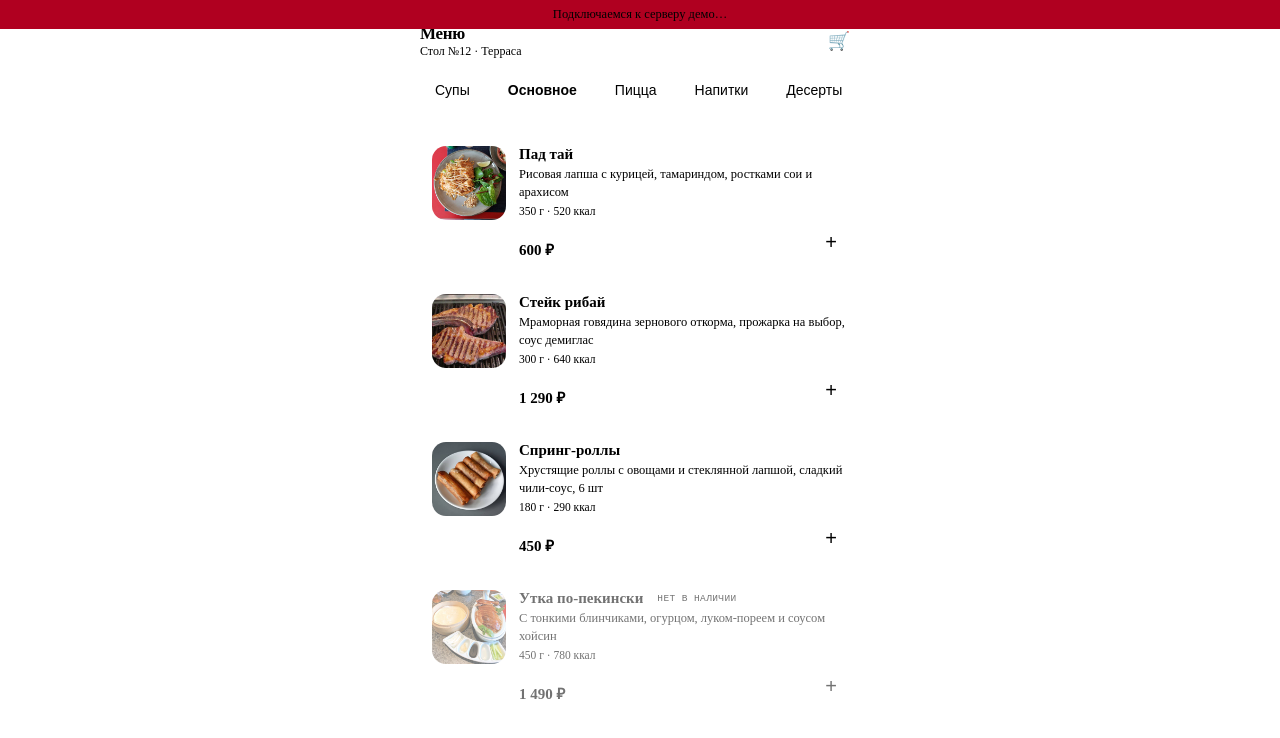
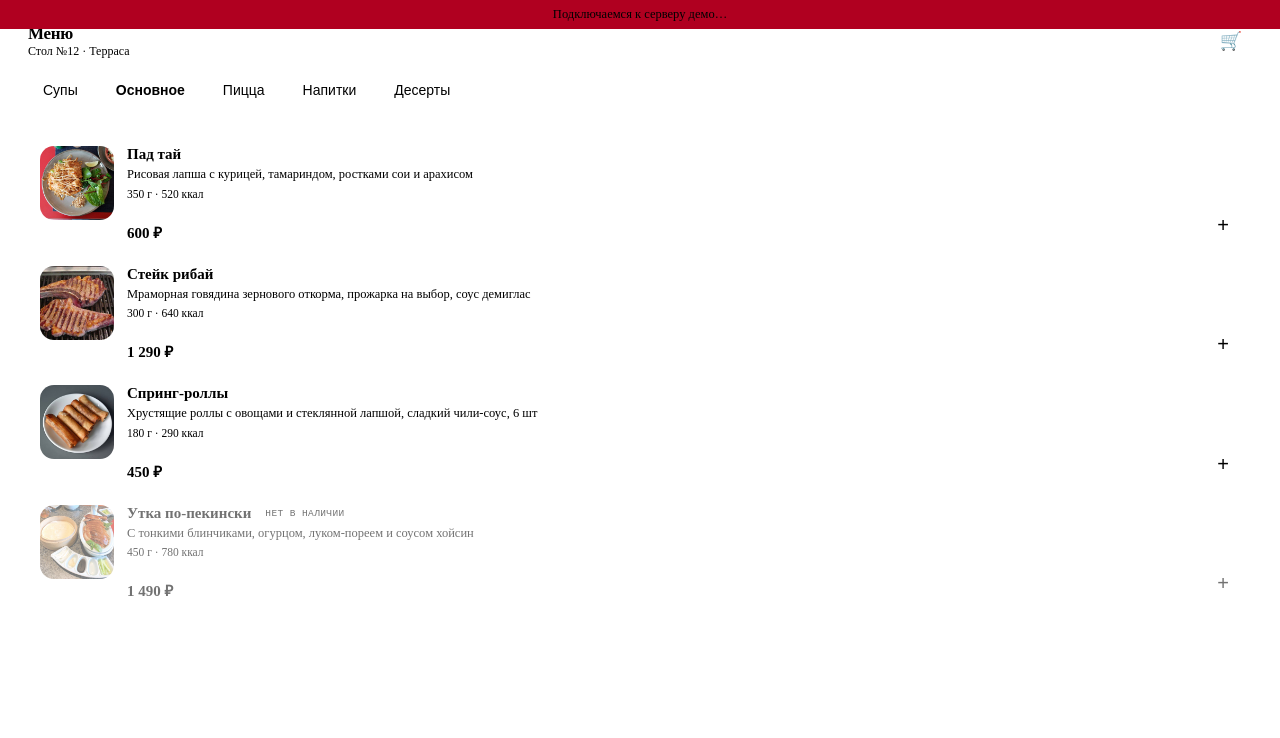
Before and after one commit to rbr-ntc/easypay-demo, a React (Vite) app: page / in a window 1280 px wide. Both pictures are taken after a click on the button "Открыть меню". Shown: the top 738 px of the page. Built offline with nearby package versions, Linux system fonts and the light colour scheme; no server answers; the HTML template or start-up script is replaced by a standard one.

Commit message:
feat: responsive guest flow for tablet/desktop
- guest column 480px (phone) → 760px at ≥700px viewport
- menu grid: 1 col phone / 2 cols tablet / 3 cols wide
- bottom sheets widen to 560px on tablet

```diff
--- a/src/App.tsx
+++ b/src/App.tsx
@@ -60,7 +60,7 @@ function Guest() {
   const { ui } = useStore()
   useAutoNav()
   return (
-    <div style={{ height: '100%', maxWidth: 480, margin: '0 auto', position: 'relative', background: 'var(--ep-bg)' }}>
+    <div className="ep-guest">
       {ui.screen === 'welcome' && <Welcome />}
       {ui.screen === 'menu' && <Menu />}
       {ui.screen === 'cart' && <Cart />}
--- a/src/screens/Menu.tsx
+++ b/src/screens/Menu.tsx
@@ -106,7 +106,8 @@ export function Menu() {
         </div>
       </div>
 
-      <div className="ep-scroll" style={{ padding: '14px 20px 22px', display: 'flex', flexDirection: 'column', gap: 11 }}>
+      <div className="ep-scroll" style={{ padding: '14px 20px 22px' }}>
+        <div className="ep-menu-grid">
         {items.length === 0 && (
           <div style={{ textAlign: 'center', padding: '64px 20px', color: 'var(--ep-muted)' }}>
             <div style={{ fontWeight: 540, fontSize: 15, color: 'var(--ep-text-2)' }}>В этой категории пока пусто</div>
@@ -181,6 +182,7 @@ export function Menu() {
             </div>
           </div>
         ))}
+        </div>
       </div>
 
       {hasCart && (
--- a/src/styles.css
+++ b/src/styles.css
@@ -133,3 +133,45 @@ input {
   overflow-y: auto;
   min-height: 0;
 }
+
+/* ===== Адаптив: гостевой поток на планшете/десктопе ===== */
+.ep-guest {
+  height: 100%;
+  max-width: 480px;
+  margin: 0 auto;
+  position: relative;
+  background: var(--ep-bg);
+}
+
+.ep-sheet-panel {
+  width: 100%;
+  max-width: 480px;
+}
+
+/* Сетка меню: на телефоне — один столбец */
+.ep-menu-grid {
+  display: grid;
+  grid-template-columns: 1fr;
+  gap: 11px;
+}
+
+@media (min-width: 700px) {
+  .ep-guest {
+    max-width: 760px;
+  }
+
+  .ep-sheet-panel {
+    max-width: 560px;
+  }
+
+  .ep-menu-grid {
+    grid-template-columns: 1fr 1fr;
+    gap: 13px;
+  }
+}
+
+@media (min-width: 1100px) {
+  .ep-menu-grid {
+    grid-template-columns: 1fr 1fr 1fr;
+  }
+}
--- a/src/ui.tsx
+++ b/src/ui.tsx
@@ -117,11 +117,9 @@ export function BottomSheet({ children, onClose }: { children: ReactNode; onClos
     <div style={{ position: 'fixed', inset: 0, zIndex: 40, display: 'flex', flexDirection: 'column', alignItems: 'center', justifyContent: 'flex-end' }}>
       <div onClick={onClose} style={{ position: 'absolute', inset: 0, background: 'rgba(11,11,18,.45)' }} />
       <div
-        className="ep-fade-in"
+        className="ep-fade-in ep-sheet-panel"
         style={{
           position: 'relative',
-          width: '100%',
-          maxWidth: 480,
           background: 'var(--ep-opaque)',
           borderRadius: 'var(--ep-r-lg) var(--ep-r-lg) 0 0',
           maxHeight: '90%',
```
